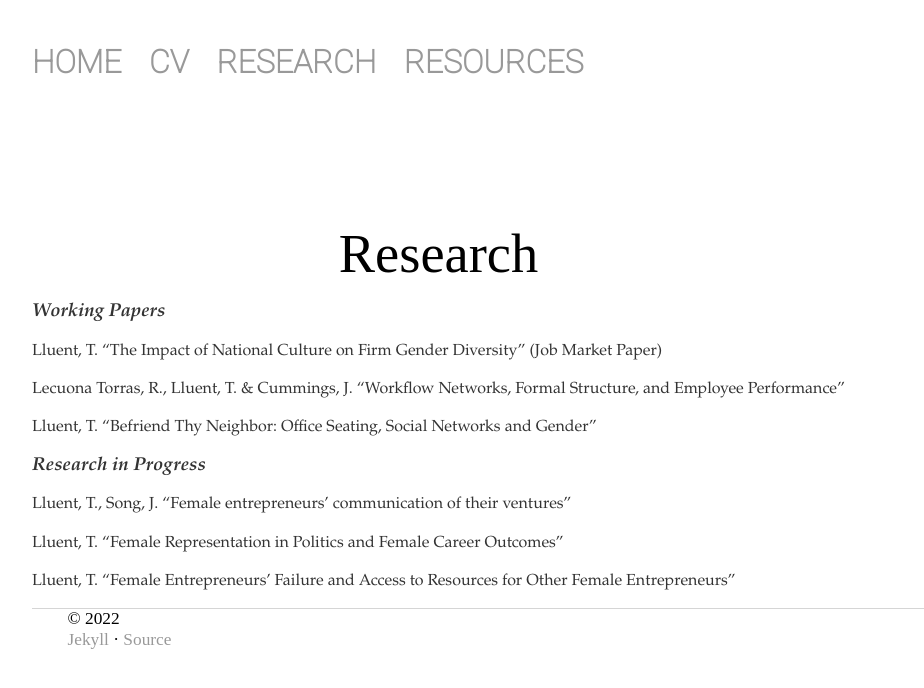
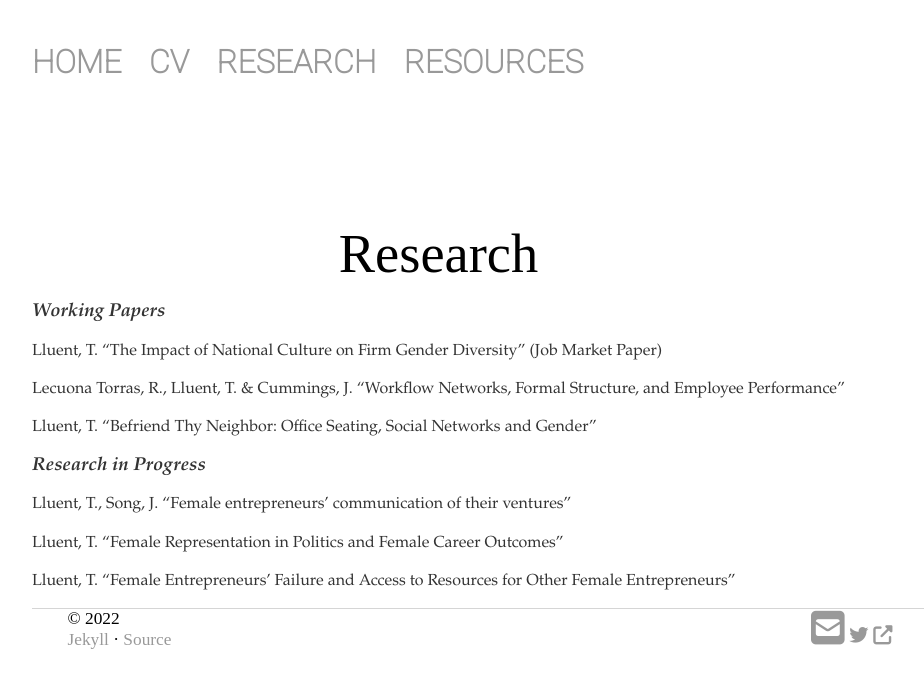
Before and after one commit to tatianalluent/tatianalluent.github.io, a Jekyll site: the page built from research/index.html, in a window 1280 px wide. Shown: the top 688 px of the page, without its empty margins (160-1084 px from the left). Built offline with Jekyll 4.4.1, drawn with Linux system fonts in a browser that asks for light colours; nearby versions of some CDN libraries.

Commit message:
font awesome script

```diff
--- a/_layouts/default.html
+++ b/_layouts/default.html
@@ -7,7 +7,7 @@
 			<!-- link to main stylesheet -->
 			<link rel="stylesheet" type="text/css" href="/css/main.css">
 			<link rel="stylesheet" type="text/css" href="/css/responsive.css">
-			<link rel="stylesheet" href="https://cdnjs.cloudflare.com/ajax/libs/font-awesome/4.7.0/css/font-awesome.min.css">
+			<script src="https://kit.fontawesome.com/8e8c094ad3.js" crossorigin="anonymous"></script>
 			<link href="https://fonts.googleapis.com/css2?family=Roboto:wght@100&display=swap" rel="stylesheet">
 			<meta name="google-site-verification" content="msTi-kAb44xrECDngLApS583PXlpBxdNUmMQ9nvwybw" />
 			<!-- Google Tag Manager -->
```
